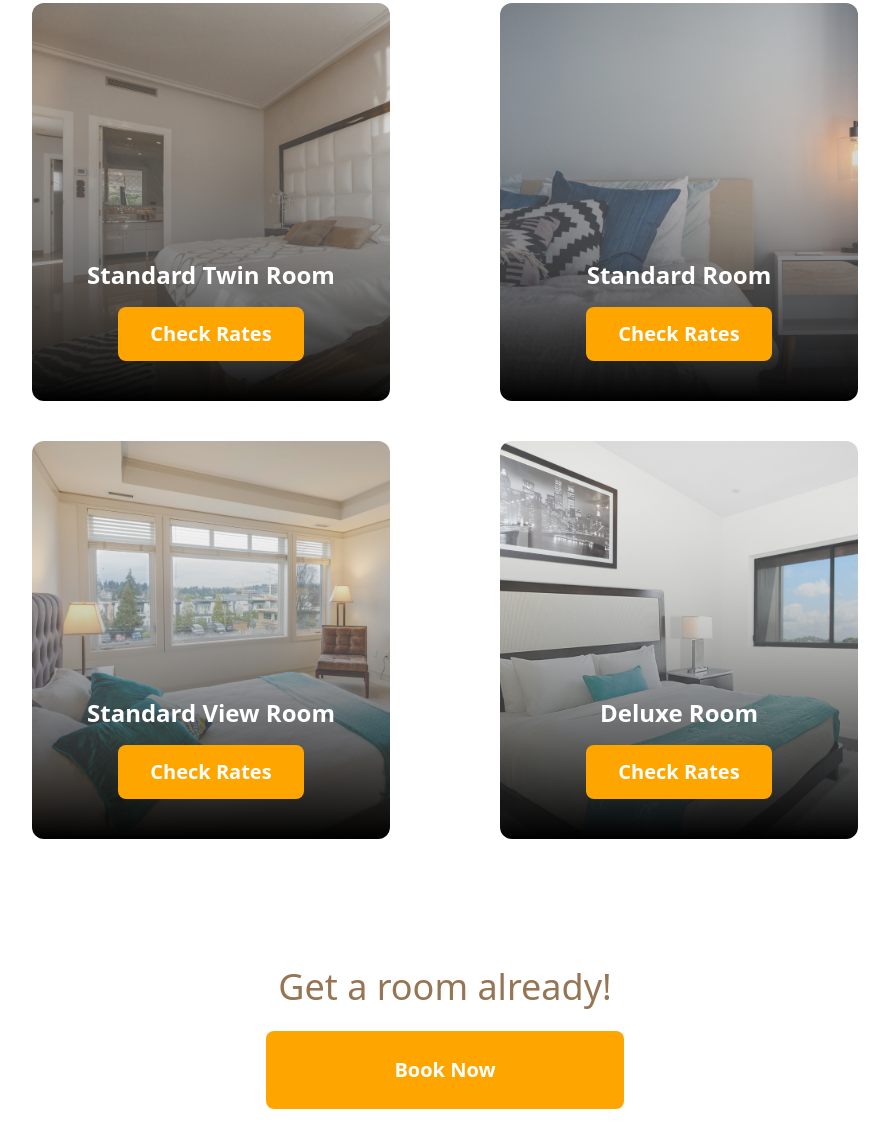
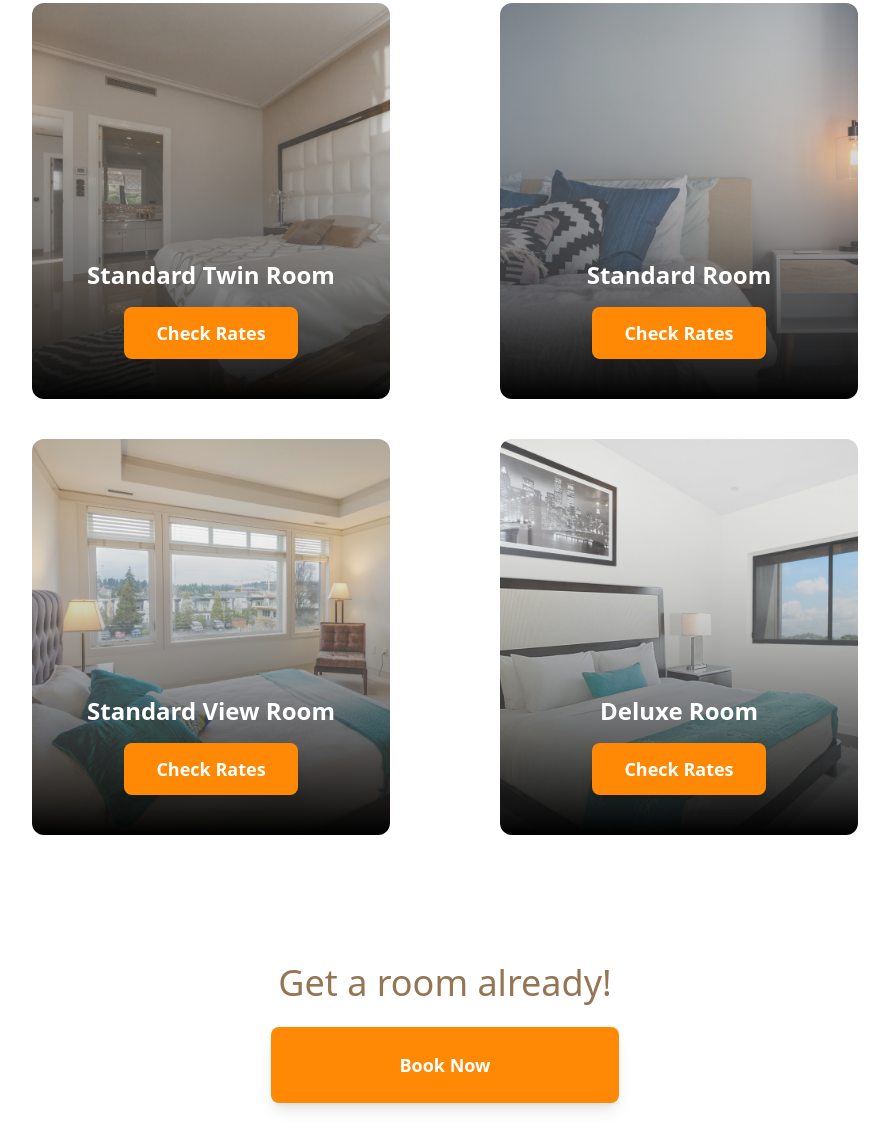
Before and after one commit to vanhog/ocwebdev_ac_hotel, a website: page index.html in a window 1280 px wide. Shown: the part 1570-2718 px from the top of the page, without its empty margins (195-1084 px from the left). Drawn offline with Linux system fonts and the light colour scheme.

Commit message:
Added Custom Class

```diff
--- a/index.html
+++ b/index.html
@@ -73,7 +73,7 @@
                 <button
                   type="button"
                   aria-label="Button Explore Bon Hotel"
-                  class="bonhotel_button my-6 py-4 px-32"
+                  class="bonbtn_gold my-6 py-4 px-32"
                 >
                   EXPLORE
                 </button>
@@ -130,7 +130,7 @@
                 <button
                   type="button"
                   aria-label="Button Check Rates Standard Twin Room"
-                  class="bonhotel_button mb-10 py-3 px-8"
+                  class="bonbtn_gold mb-10 py-3 px-8"
                 >
                   Check Rates
                 </button>
@@ -149,7 +149,7 @@
                 <button
                   type="button"
                   aria-label="Button Check Standard Room Rates"
-                  class="bonhotel_button mb-10 py-3 px-8"
+                  class="bonbtn_gold mb-10 py-3 px-8"
                 >
                   Check Rates
                 </button>
@@ -169,7 +169,7 @@
                 <button
                   type="button"
                   aria-label="Button Check Standard View Room Rates"
-                  class="bonhotel_button mb-10 py-3 px-8"
+                  class="bonbtn_gold mb-10 py-3 px-8"
                 >
                   Check Rates
                 </button>
@@ -189,7 +189,7 @@
                 <button
                   type="button"
                   aria-label="Button Check Deluxe Room Rates"
-                  class="bonhotel_button mb-10 py-3 px-8"
+                  class="bonbtn_gold mb-10 py-3 px-8"
                 >
                   Check Rates
                 </button>
@@ -204,7 +204,7 @@
             Get a room already!
           </div>
           <div class="py-6">
-            <button type="button" class="bonhotel_button mb-10 py-6 px-32">
+            <button type="button" class="bonbtn_gold mb-10 py-6 px-32">
               Book Now
             </button>
           </div>
@@ -251,7 +251,7 @@
             />
           </div>
           <div class="pt-6">
-            <button type="button" class="bonhotel_button mb-10 py-3 px-24">
+            <button type="button" class="bonbtn_gold mb-10 py-3 px-24">
               Subscribe Now
             </button>
           </div>
--- a/styles.css
+++ b/styles.css
@@ -4,6 +4,11 @@
   --color-bongold: oklch(0.5854 0.0617 67);
 }
 
+@layer components {
+  .bonbtn_gold {
+    @apply bg-orange-400 text-white  text-lg rounded-lg font-semibold hover:bg-orange-500 transition-all duration-200 shadow-lg hover:shadow-xl hover:translate-y-1;
+  }
+}
 .bonhotel_button {
   background-color: orange;
   color: white;
```
Also changed, not shown: output.css.
